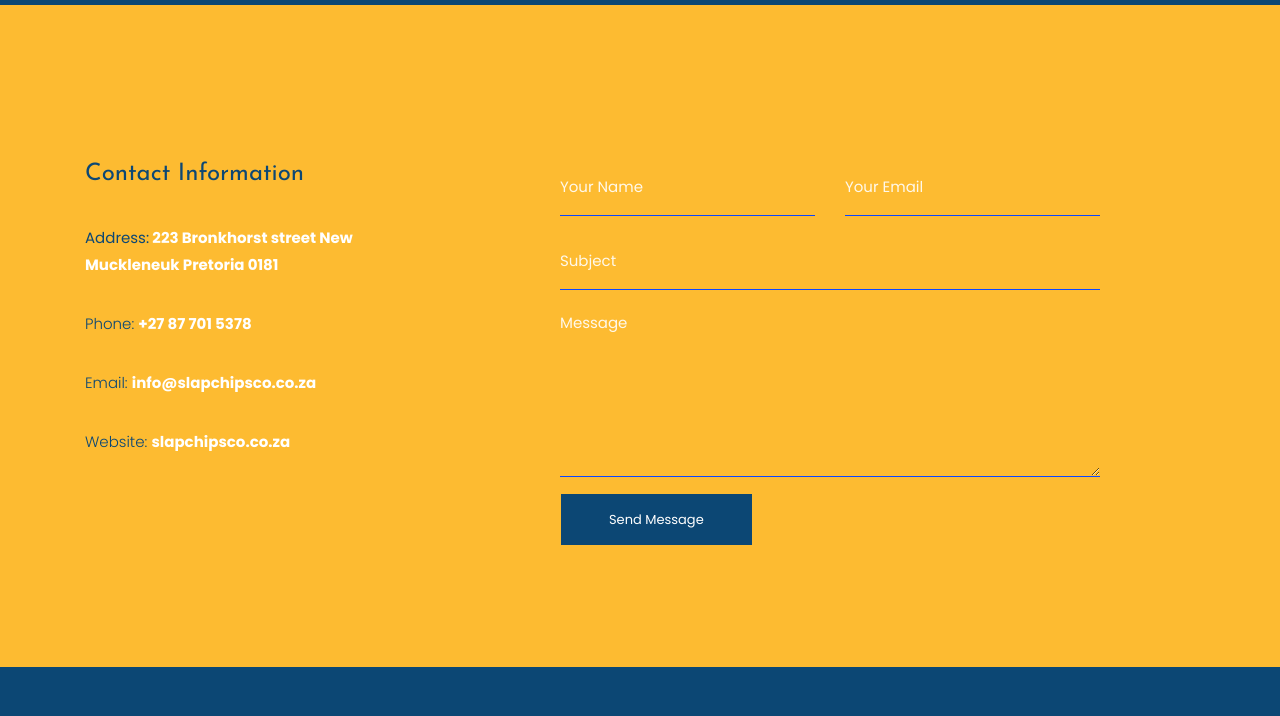
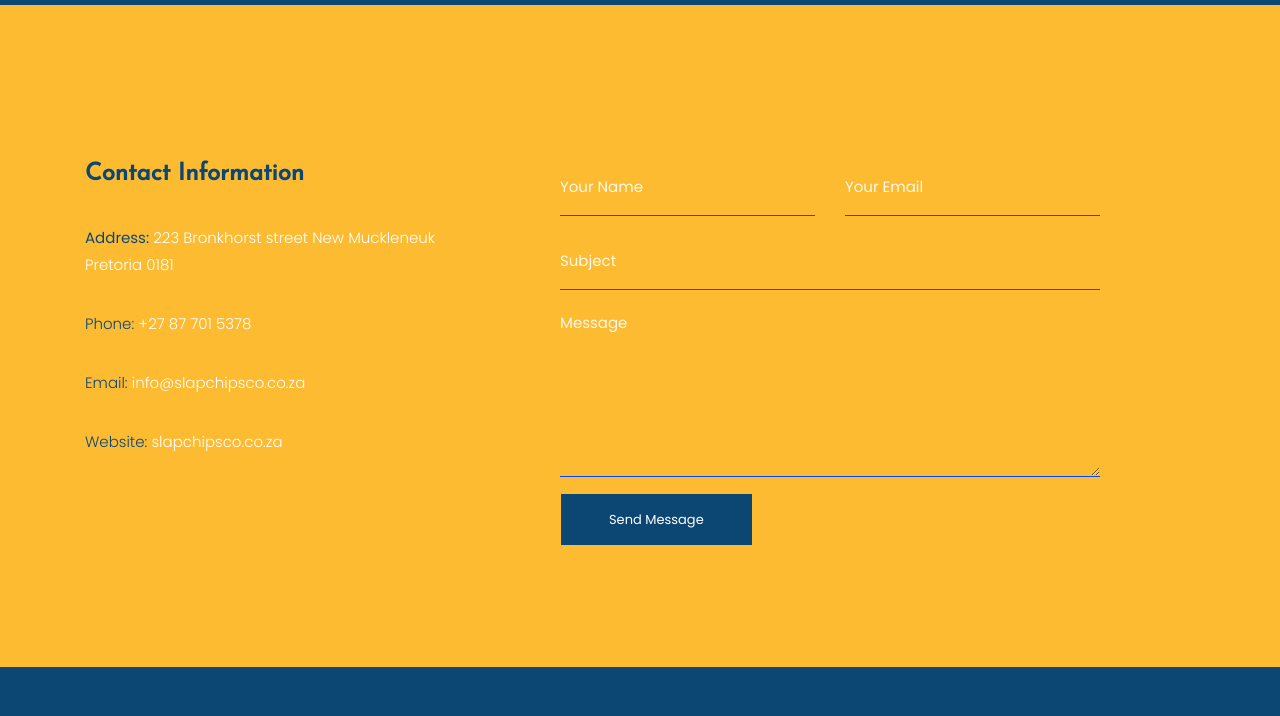
Before and after one commit to SelemeMochitele/SlapChip, a plain HTML site: page contact.html in a window 1280 px wide. Shown: the part 84-800 px from the top of the page. Drawn offline with Linux system fonts and the light colour scheme; some packages are replaced by stand-ins of ours; no server answers; files whose address does not match are found by name.

Commit message:
Pre final changes

```diff
--- a/contact.html
+++ b/contact.html
@@ -54,23 +54,23 @@
 					<div class="col-md-4 contact-info ftco-animate">
 						<div class="row">
 							<div class="col-md-12 mb-4">
-	              <h2 class="h4" style="color: #0c4774;">Contact Information</h2>
+	              <h2 class="h4" style="color: #0c4774; font-weight: bold;">Contact Information</h2>
 	            </div>
 	            <div class="col-md-12 mb-3">
-	              <p style="color: white; font-weight: bold;"><span style="color: #0c4774; font-weight: normal;">Address:</span> 223 Bronkhorst street
+	              <p style="color: white; "><span style="color: #0c4774; font-weight: normal;">Address:</span> 223 Bronkhorst street
                   New Muckleneuk
                   Pretoria
                   0181
                   </p>
 	            </div>
 	            <div class="col-md-12 mb-3">
-	              <p><span style="color: #0c4774;">Phone:</span> <a href="tel:+27877015378" style="color: white; font-weight: bold;">+27 87 701 5378</a></p>
+	              <p><span style="color: #0c4774;">Phone:</span> <a href="tel:+27877015378" style="color: white;">+27 87 701 5378</a></p>
 	            </div>
 	            <div class="col-md-12 mb-3">
-	              <p><span style="color: #0c4774;">Email:</span> <a href="mailto:info@slapchipsco.za" style="color: white; font-weight: bold;">info@slapchipsco.co.za</a></p>
+	              <p><span style="color: #0c4774;">Email:</span> <a href="mailto:info@slapchipsco.za" style="color: white; ">info@slapchipsco.co.za</a></p>
 	            </div>
 	            <div class="col-md-12 mb-3">
-	              <p><span style="color: #0c4774;">Website:</span> <a href="slapchipsco.za" style="color: white; font-weight: bold;">slapchipsco.co.za</a></p>
+	              <p><span style="color: #0c4774;">Website:</span> <a href="slapchipsco.za" style="color: white;">slapchipsco.co.za</a></p>
 	            </div>
 						</div>
 					</div>
```
Also changed, not shown: location.html (+4 -4 lines).
